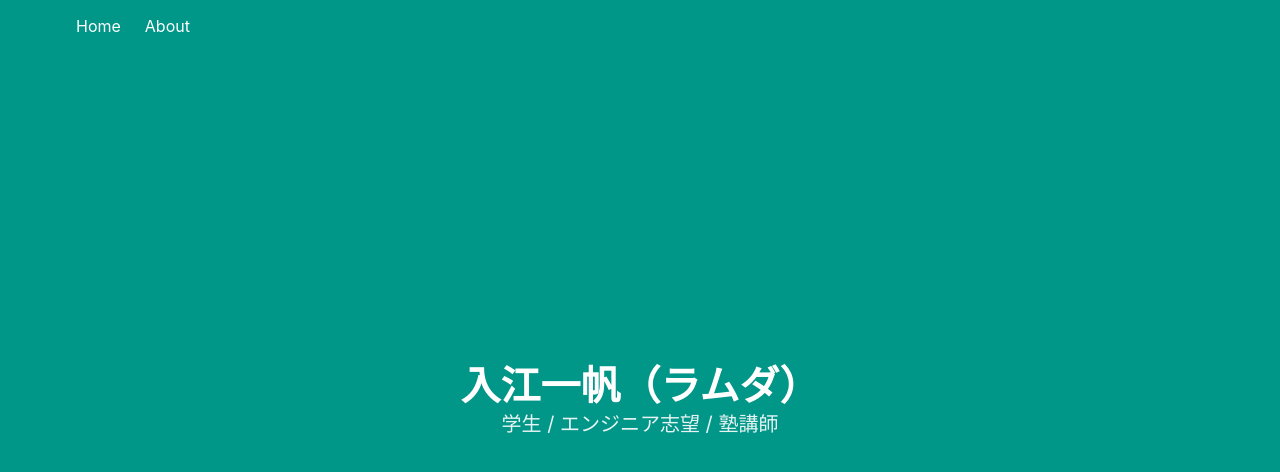
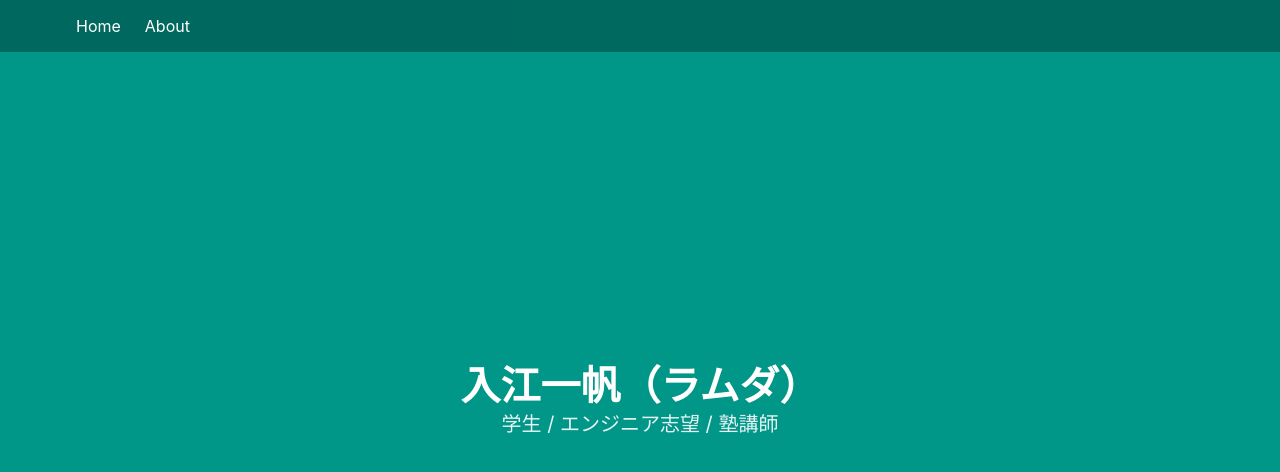
Before and after one commit to yoidea/portfolio, a Gatsby site: page / in a window 1280 px wide. Built offline with nearby package versions, Linux system fonts and the light colour scheme; Gatsby itself is replaced by a stand-in of ours; what sweet-scroll would draw is missing.

Commit message:
Update desktop navbar

```diff
--- a/src/components/header.js
+++ b/src/components/header.js
@@ -5,10 +5,10 @@ import React from "react"
 const Header = ({ siteTitle }) => (
   <header>
     <nav
-      className="navbar is-transparent is-dark is-fixed-top container"
-      style={{ backgroundColor: "transparent" }}
+      className="navbar is-transparent is-dark is-fixed-top is-hidden-touch"
+      style={{ backgroundColor: "rgba(0,0,0,0.3)" }}
     >
-      <div className="navbar-menu">
+      <div className="navbar-menu container">
         <div className="navbar-start">
           <Link className="navbar-item" to="/">
             Home
```
